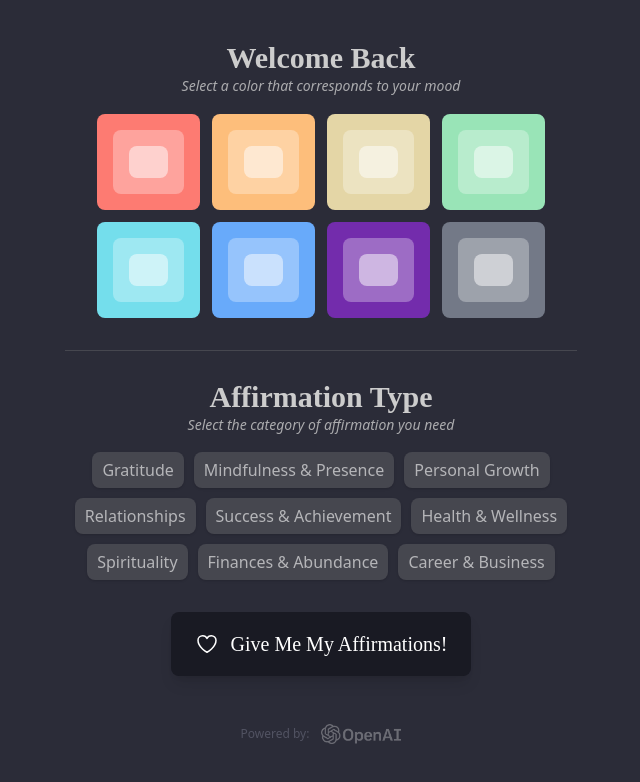
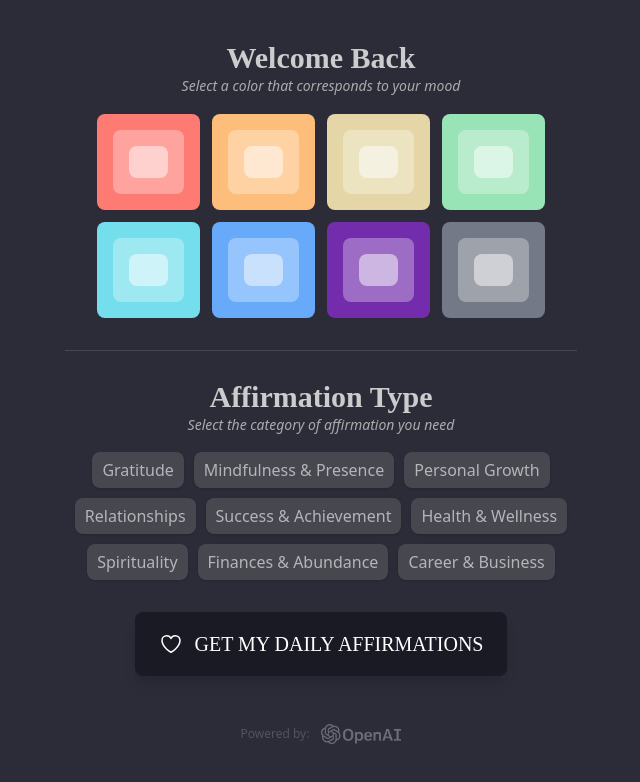
Before and after one commit to TEK-Web3/affirmation-station, a React (Vite) app: page / in a window 1280 px wide. Shown: the top 782 px of the page, without its empty margins (319-959 px from the left). Built offline with nearby package versions, Linux system fonts and the light colour scheme; no server answers; a web font is replaced by a local one.

Commit message:
refactor: CTA copy update

```diff
--- a/src/components/submit.tsx
+++ b/src/components/submit.tsx
@@ -54,7 +54,7 @@ export default function Submit() {
             </svg>
           )}
           <span className="text-md md:text-xl font-normal ml-3">
-            Give Me My Affirmations!
+            GET MY DAILY AFFIRMATIONS
           </span>
         </label>
       </div>
@@ -64,7 +64,7 @@ export default function Submit() {
           <div className="flex flex-col justify-center items-center">
             <img src="/puff.svg" width="75" />
             <h2 className="mt-0 text-primary-content">
-              Loading Affirmations...
+              Creating Affirmations...
             </h2>
           </div>
         ) : (
```
